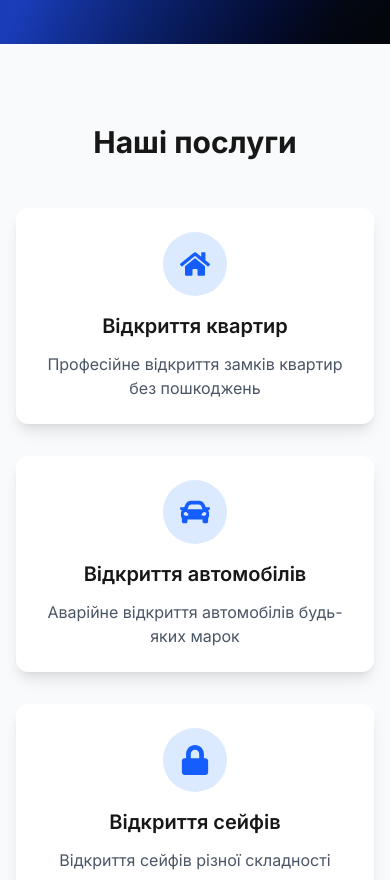
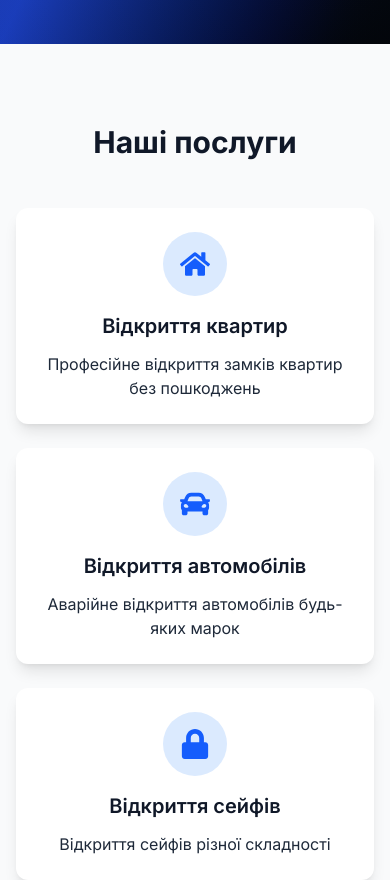
Before and after one commit to Kaminskyi22/lockservices, a Next.js app: page / in a window 390 px wide. Shown: the part 800-1680 px from the top of the page. Built offline with nearby package versions, Linux system fonts and the light colour scheme.

Commit message:
Make service section text darker and improve responsive grid

```diff
--- a/src/components/Services.tsx
+++ b/src/components/Services.tsx
@@ -36,7 +36,7 @@ export default function Services() {
           initial={{ opacity: 0, y: 20 }}
           whileInView={{ opacity: 1, y: 0 }}
           viewport={{ once: true }}
-          className="text-3xl md:text-4xl font-bold text-center mb-12"
+          className="text-3xl md:text-4xl font-bold text-center mb-12 text-gray-900"
         >
           {messages.services.title}
         </motion.h2>
@@ -46,7 +46,7 @@ export default function Services() {
           initial="hidden"
           whileInView="show"
           viewport={{ once: true }}
-          className="grid grid-cols-1 md:grid-cols-2 lg:grid-cols-4 gap-8"
+          className="grid grid-cols-1 sm:grid-cols-2 lg:grid-cols-4 gap-6 md:gap-8"
         >
           {messages.services.items.map((service, index) => {
             const Icon = icons[service.icon as keyof typeof icons];
@@ -55,15 +55,15 @@ export default function Services() {
               <motion.div
                 key={index}
                 variants={item}
-                className="bg-white rounded-xl p-6 shadow-lg hover:shadow-xl transition-shadow"
+                className="bg-white rounded-xl p-6 shadow-lg hover:shadow-xl transition-shadow flex flex-col items-center"
               >
                 <div className="w-16 h-16 bg-blue-100 rounded-full flex items-center justify-center mb-4 mx-auto">
                   <Icon className="text-3xl text-blue-600" />
                 </div>
-                <h3 className="text-xl font-semibold text-center mb-3">
+                <h3 className="text-xl font-semibold text-center mb-3 text-gray-900">
                   {service.title}
                 </h3>
-                <p className="text-gray-600 text-center">
+                <p className="text-gray-800 text-center">
                   {service.description}
                 </p>
               </motion.div>
```
